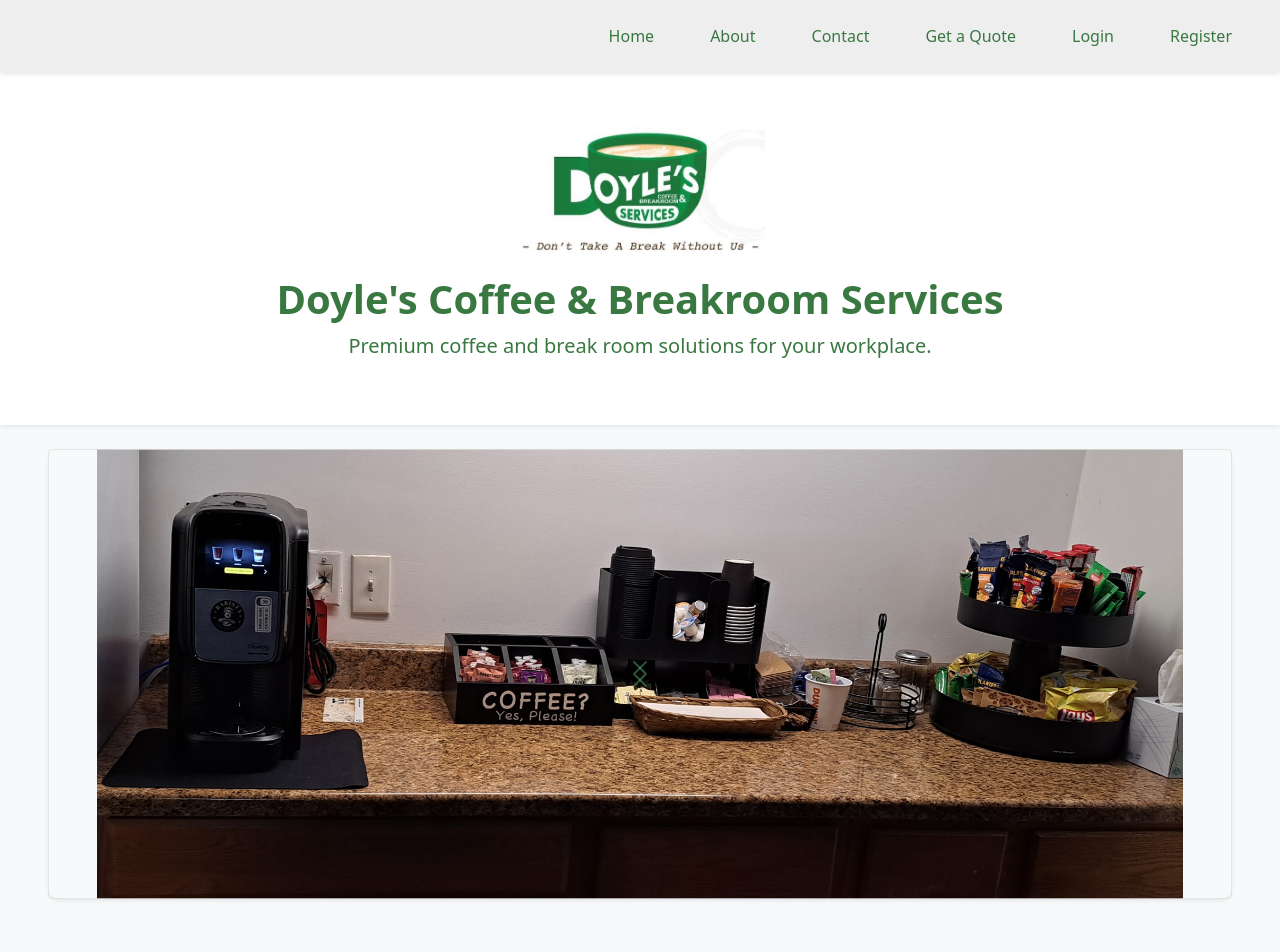
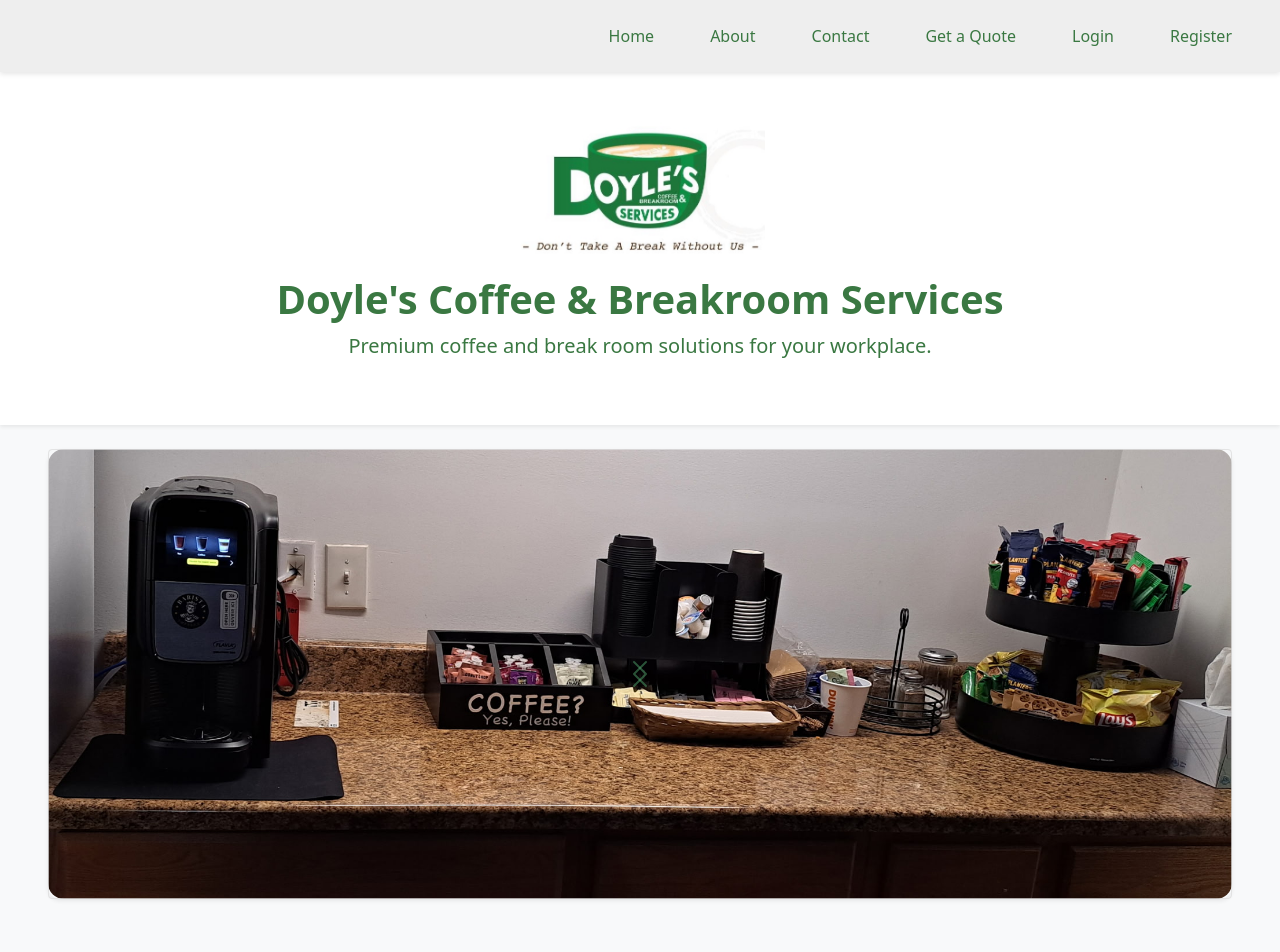
Before and after one commit to adriantheodor/doyles-coffee-front, a React (Create React App) app: page / in a window 1280 px wide. Shown: the top 952 px of the page. Built offline with nearby package versions, Linux system fonts and the light colour scheme; no server answers.

Commit message:
fix carousel 4

```diff
--- a/src/pages/HomePage.css
+++ b/src/pages/HomePage.css
@@ -72,7 +72,8 @@
 
 .carousel-inner img {
   height: 450px;
-  object-fit: contain;
+  width: 100%;
+  object-fit: cover;
   background-color: #f8f9fa;
 }
 
```
